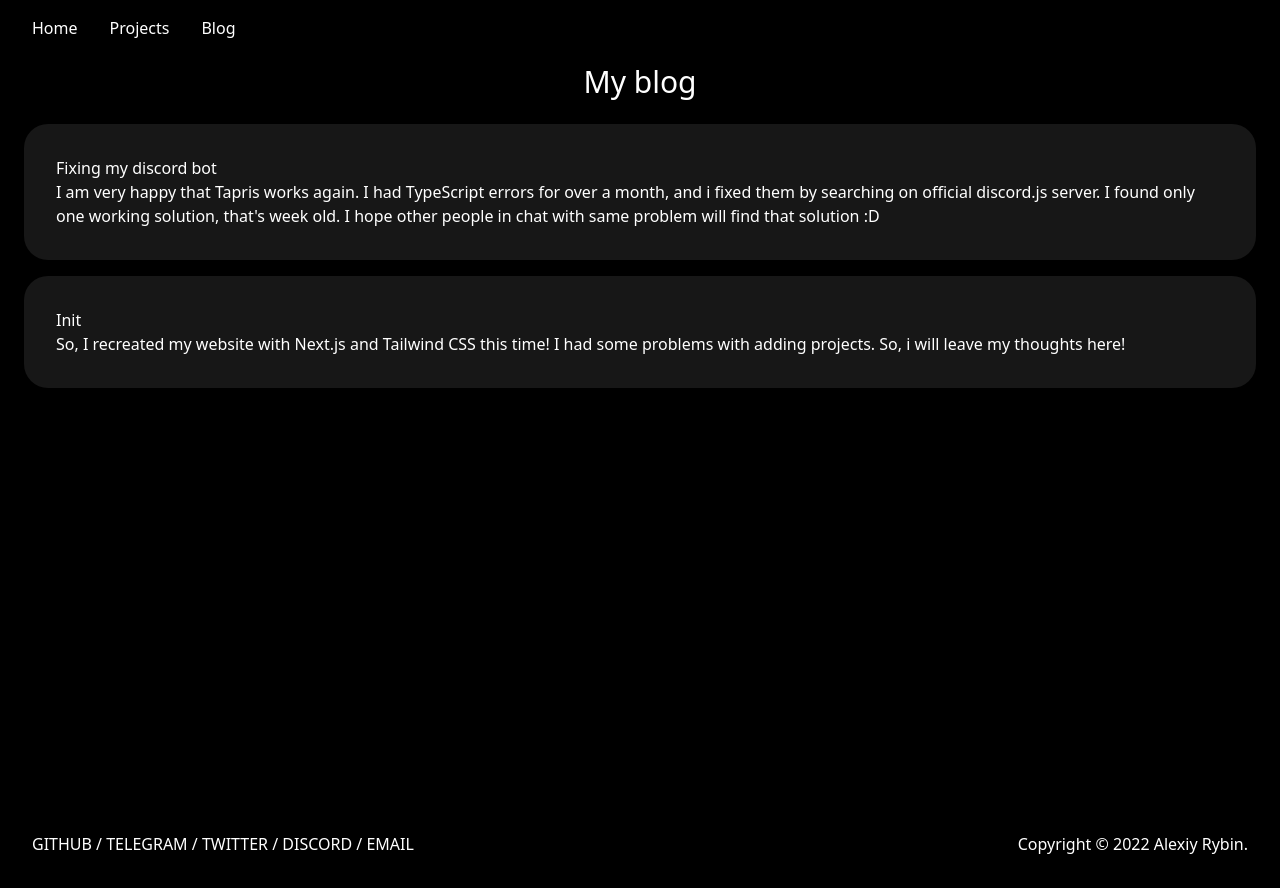
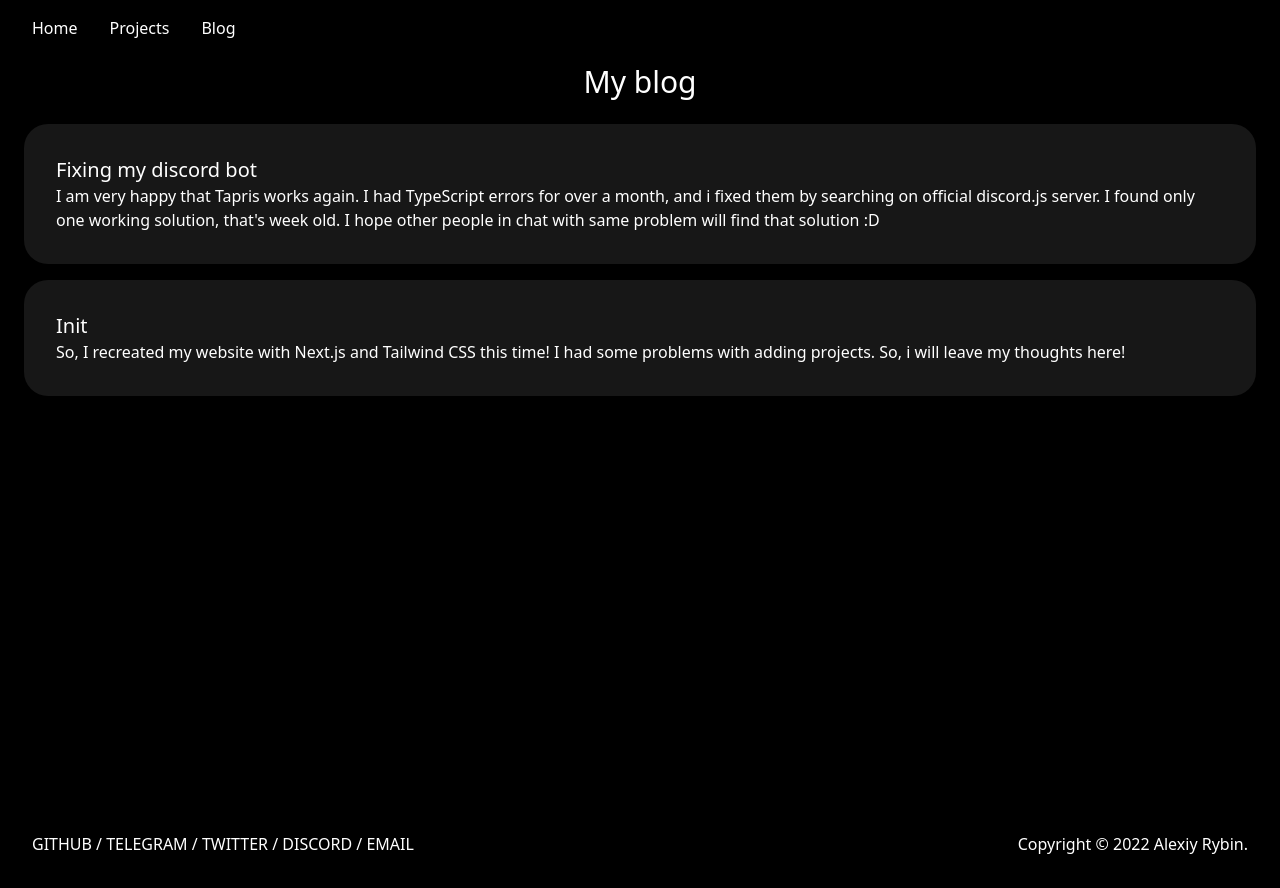
Before and after one commit to tapnisu/tapni.su, a Next.js app: page /blog in a window 1280 px wide. Built offline with nearby package versions, Linux system fonts and the light colour scheme.

Commit message:
Set card title size to xl

```diff
--- a/components/BlogPost.tsx
+++ b/components/BlogPost.tsx
@@ -5,7 +5,7 @@ const BlogPost = ({ post, id }: any) => {
 		<>
 			<div className="bg-neutral-900 m-2 p-8 rounded-3xl w-full h-fit">
 				<Link href={`/blog/${id}`}>
-					<h2>{post.title}</h2>
+					<h2 className="text-xl">{post.title}</h2>
 				</Link>
 
 				{post.content}
--- a/components/GhRepo.tsx
+++ b/components/GhRepo.tsx
@@ -5,7 +5,7 @@ const GhRepo = ({ repo }: any) => {
 		<>
 			<div className="bg-neutral-900 m-2 p-8 rounded-3xl min-w-fit">
 				<Link href={repo.html_url}>
-					<h1>{repo.full_name}</h1>
+					<h2 className="text-xl">{repo.full_name}</h2>
 				</Link>
 
 				{repo.description}
```
